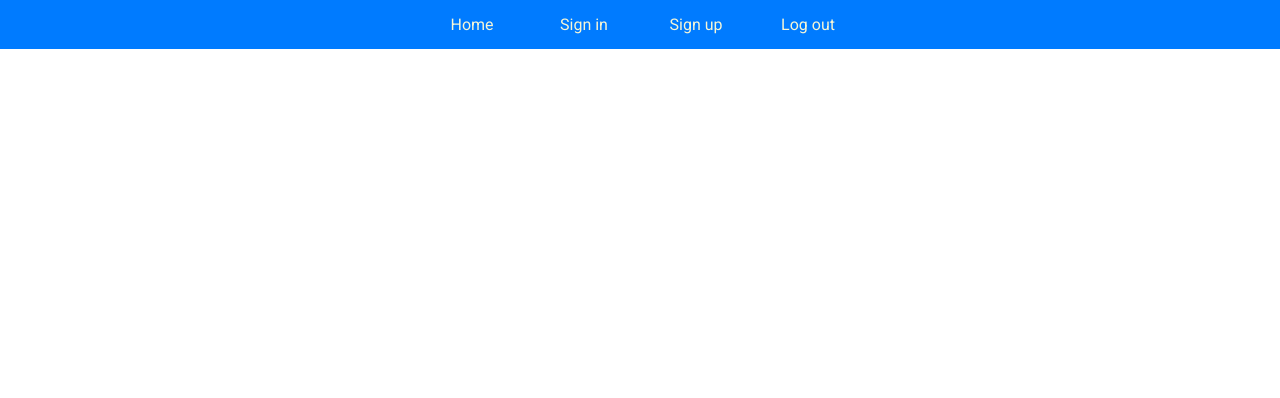
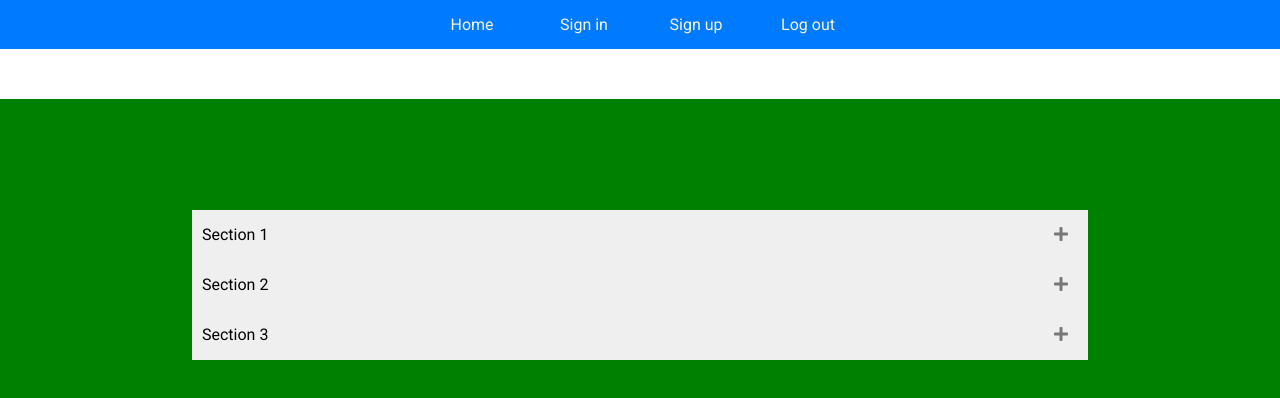
Before and after one commit to jurekledzinski/Auth-with-firebase, a React (Create React App) app in the folder client/: page / in a window 1280 px wide. Shown: the top 398 px of the page. Built offline with nearby package versions, Linux system fonts and the light colour scheme; no server answers.

Commit message:
Add display component

```diff
--- a/client/src/App.js
+++ b/client/src/App.js
@@ -5,6 +5,7 @@ import StoreProvider from "./store/Store";
 import Navigation from "./components/navigation/Navigation";
 import LoginForm from "./components/loginForm/LoginForm";
 import RegisterForm from "./components/registerForm/RegisterForm";
+import DisplayData from "./components/displayData/DisplayData";
 
 const App = () => {
   return (
@@ -13,6 +14,7 @@ const App = () => {
         <Navigation />
         <LoginForm />
         <RegisterForm />
+        <DisplayData />
       </StoreProvider>
     </div>
   );
```
